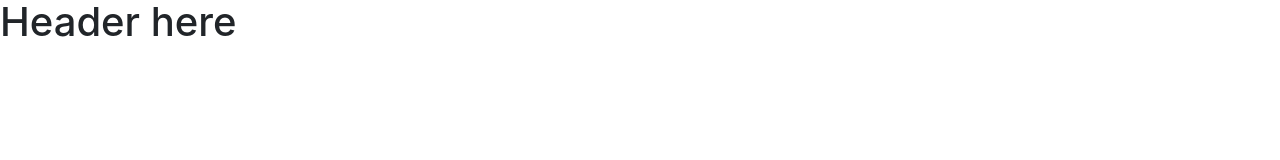
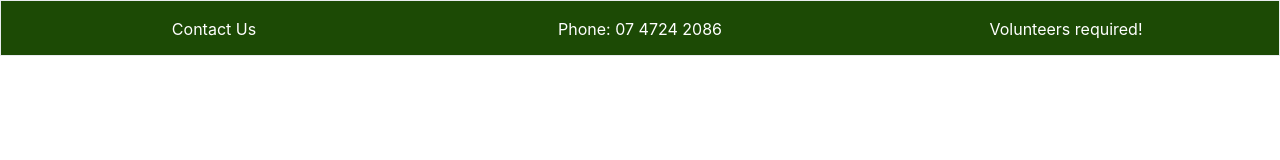
Before and after one commit to JC273817/Website-development, a plain HTML site: page townsville/index.html in a window 1280 px wide. Drawn offline with nearby package versions, Linux system fonts and the light colour scheme; a web font is replaced by a local one.

Commit message:
Add files via upload
Using Twitter Bootstrap and OpenIconinc; added header.

```diff
--- /dev/null
+++ b/townsville/css/main.css
@@ -0,0 +1,10 @@
+.header_top_links {
+    min-height: 3.5em;
+    background: #1c4a05;
+    color: #fff;
+}
+
+.header_top_container {
+    margin-top: 1em;
+    text-align: center;
+}
--- a/townsville/index.html
+++ b/townsville/index.html
@@ -7,9 +7,25 @@
 
     <!-- Bootstrap CSS -->
     <link rel="stylesheet" href="https://maxcdn.bootstrapcdn.com/bootstrap/4.0.0-beta/css/bootstrap.min.css" integrity="sha384-/Y6pD6FV/Vv2HJnA6t+vslU6fwYXjCFtcEpHbNJ0lyAFsXTsjBbfaDjzALeQsN6M" crossorigin="anonymous">
+    <!-- open-iconic-bootstrap (icon set for bootstrap) -->
+    <link rel="stylesheet" href="https://cdnjs.cloudflare.com/ajax/libs/open-iconic/1.1.1/font/css/open-iconic-bootstrap.min.css" integrity="sha256-BJ/G+e+y7bQdrYkS2RBTyNfBHpA9IuGaPmf9htub5MQ=" crossorigin="anonymous" />
+    <!-- internal CSS-->
+    <link rel="stylesheet" href="css/main.css"/>
 </head>
 <body>
-<h1>Header here</h1>
+<div class="container-fluid border header_top_links">
+    <div class="row align-self-center header_top_container">
+        <div class="col">
+            <span class="oi oi-comment-square"></span> Contact Us
+        </div>
+        <div class="col">
+            <span class="oi oi-phone"></span> Phone: 07 4724 2086
+        </div>
+        <div class="col">
+            <span class="oi oi-people"></span> Volunteers required!
+        </div>
+    </div>
+</div>
 
 <!-- Optional JavaScript -->
 <!-- jQuery first, then Popper.js, then Bootstrap JS -->
```
